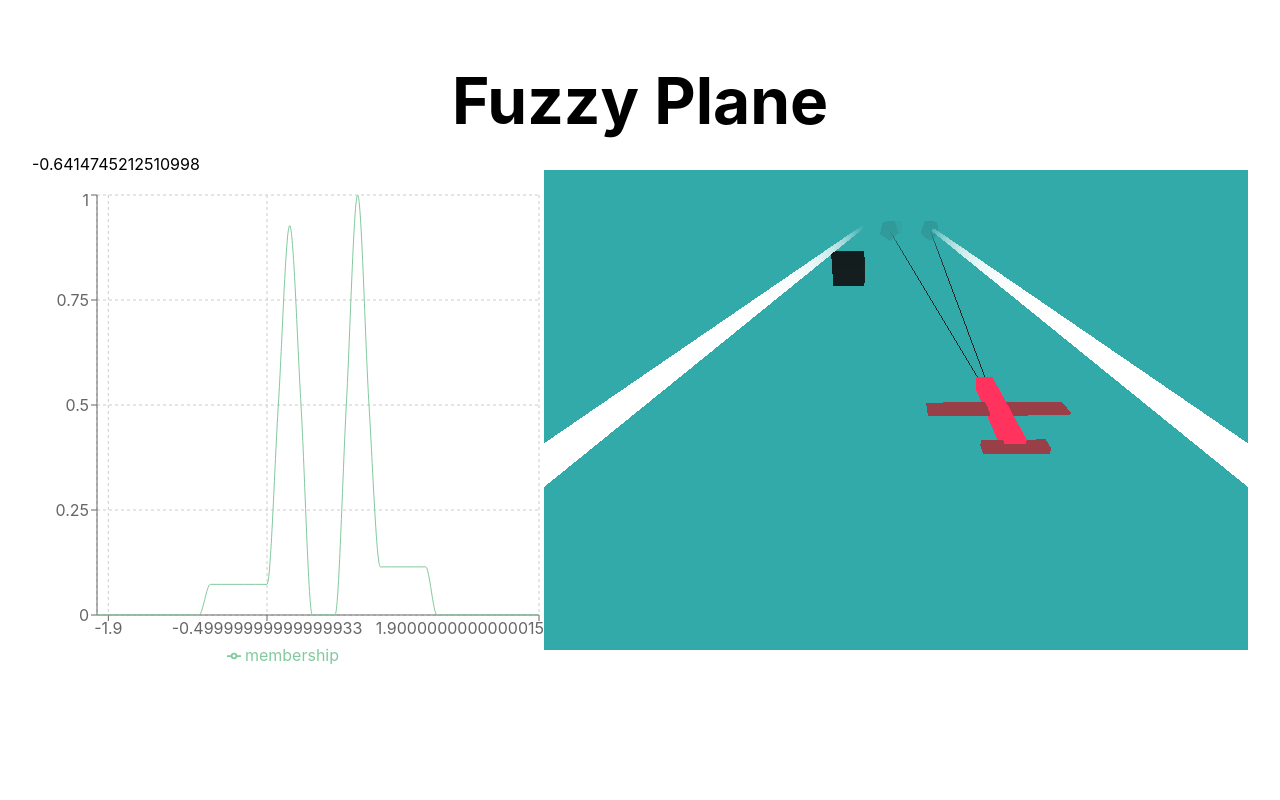
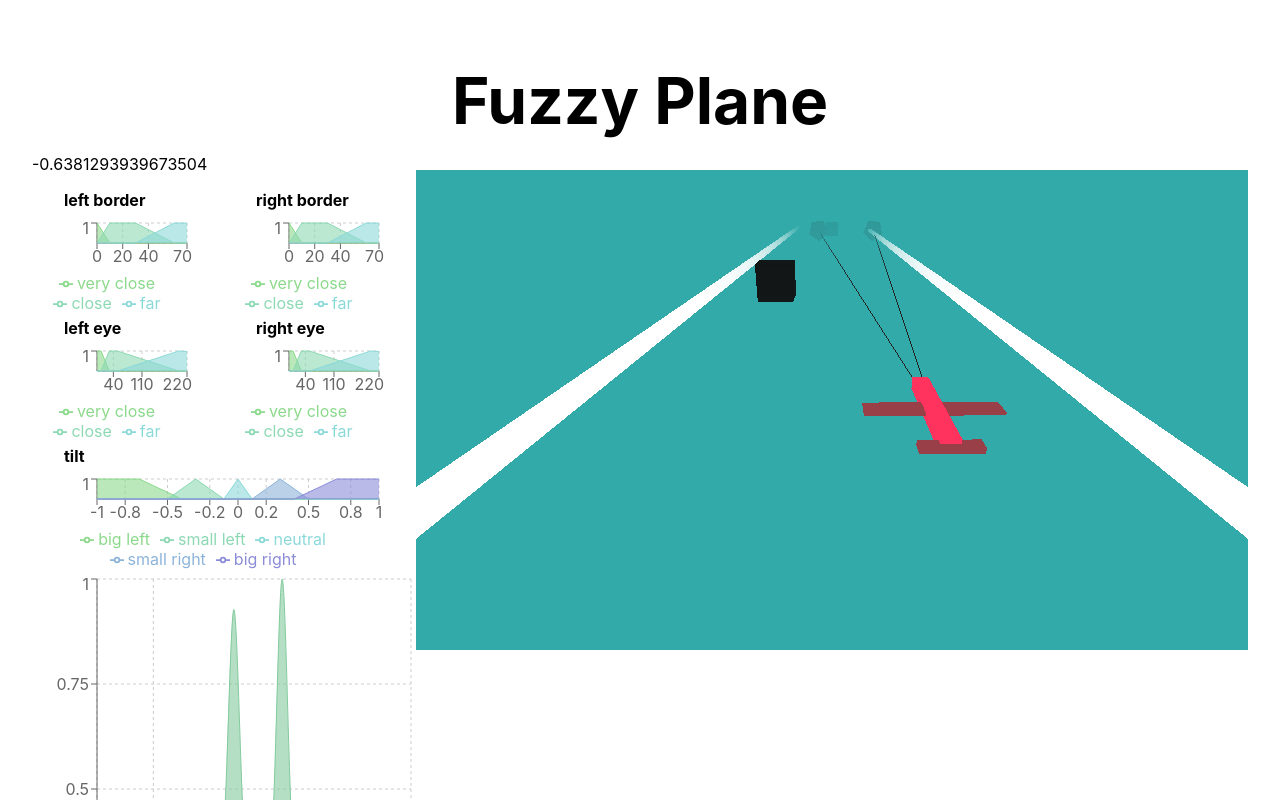
Before and after one commit to iwoplaza/fuzzy-plane, a Next.js app: page / in a window 1280 px wide. Shown: the top 800 px of the page. Built offline with nearby package versions, Linux system fonts and the light colour scheme.

Commit message:
The input and output variables are now properly charted.

```diff
--- /dev/null
+++ b/components/FuzzyVariableChart.module.scss
@@ -0,0 +1,8 @@
+.base {
+    margin: 0 2em 0 0;
+
+    .label {
+        margin: 0 0 0.5em 2em;
+        padding: 0;
+    }
+}
--- /dev/null
+++ b/components/FuzzyVariableChart.tsx
@@ -0,0 +1,39 @@
+import { Area, AreaChart, CartesianGrid, Legend, ResponsiveContainer, Tooltip, XAxis, YAxis } from 'recharts';
+import styles from './FuzzyVariableChart.module.scss';
+
+export type MembershipPointData = {
+    x: number;
+} & {[key: string]: number};
+
+export interface InputVariableChartProps {
+    label: string;
+    functionLabels: string[];
+    points: MembershipPointData[];
+}
+
+export function FuzzyVariableChart({ label: inputVarLabel, functionLabels, points }: InputVariableChartProps) {
+    return (
+        <div className={styles.base}>
+            <h4 className={styles.label}>{inputVarLabel}</h4>
+            <ResponsiveContainer width="100%" height={100}>
+                <AreaChart data={points}>
+                    <CartesianGrid strokeDasharray="3 3" />
+                    <XAxis dataKey="x" />
+                    <YAxis />
+                    <Tooltip />
+                    <Legend />
+                    {functionLabels.map((label, i) => (
+                        <Area key={label} type="linear" dataKey={label} {...(() => {
+                            const color = `hsl(${i * 30 + 120}, 50%, 70%)`;
+
+                            return {
+                                stroke: color,
+                                fill: color,
+                            };
+                        })()} />
+                    ))}
+                </AreaChart>
+            </ResponsiveContainer>
+        </div>
+    );
+}
--- a/pages/index.tsx
+++ b/pages/index.tsx
@@ -1,52 +1,88 @@
+import Head from 'next/head';
 import styles from '../styles/Home.module.scss';
-import Head from 'next/head';
+import { ThreeContext } from '../web/threeContext';
 import { useRef, useEffect, useState } from 'react';
-import { ThreeContext } from '../web/threeContext';
-import { CartesianGrid, Legend, Line, LineChart, Polygon, ReferenceArea, ResponsiveContainer, Tooltip, XAxis, YAxis } from 'recharts';
-import { Coordinate } from 'recharts/types/util/types';
-import { TrapezoidShape } from '../fuzzy/membership';
+import { Area, AreaChart, CartesianGrid, Legend, ResponsiveContainer, Tooltip, XAxis, YAxis } from 'recharts';
+import { FuzzyVariableChart, MembershipPointData } from '../components/FuzzyVariableChart';
+import { Fuzzifier } from '../fuzzy/logic';
 
 let threeContext: ThreeContext|null = null;
 
-interface TrapezoidData {
+interface FuzzyVarData {
     label: string;
-    points: Coordinate[];
+    functionLabels: string[];
+    points: MembershipPointData[];
+    domain: [number, number];
 }
 
-interface CompoundData {
-    x: number;
-    membership: number;
+const domains: {[key: string]: [number, number]} = {
+    'left border': [0, 70],
+    'right border': [0, 70],
+    'left eye': [0, 220],
+    'right eye': [0, 220],
+};
+
+function evaluateFuzzifier(fuzzifier: Fuzzifier, domain: [number, number], deltaX: number): { functionLabels: string[], points: MembershipPointData[] } {
+    const functions = fuzzifier.membershipFunctions;
+    const functionLabels = functions.map(([label, f]) => label);
+
+    const points = [];
+    for (let x = domain[0]; x <= domain[1]; x += deltaX) {
+        const point: MembershipPointData = {
+            x: Math.round(x * 100) / 100,
+        };
+
+        for (const [label, f] of functions) {
+            point[label] = f.evaluate(x);
+        }
+
+        points.push(point);
+    }
+
+    return {
+        functionLabels,
+        points,
+    };
 }
 
 export default function Home() {
     const canvasContainerRef = useRef<HTMLDivElement>();
     const [tiltAcceleration, setTiltAcceleration] = useState(0);
-    const [trapezoidDataList, setTrapezoidDataList] = useState<TrapezoidData[]>([]);
-    const [compoundData, setCompoundData] = useState<CompoundData[]>();
+    const [compoundData, setCompoundData] = useState<MembershipPointData[]>();
+    const [inputVarData, setInputVarData] = useState<FuzzyVarData[]>([]);
+    const [outputVarData, setOutputVarData] = useState<FuzzyVarData|null>(null);
 
     useEffect(() => {
         if (threeContext === null) {
             threeContext = new ThreeContext();
         }
 
+        setInputVarData(threeContext.controller.getInputVars().map(v => {
+            const domain = domains[v.getKey()];
+
+            return {
+                label: v.getKey(),
+                domain,
+                ...evaluateFuzzifier(v.getFuzzifier(), domain, 10),
+            };
+        }));
+
+        setOutputVarData(() => {
+            const domain = [-1, 1] as [number, number];
+            const fuzzifier = threeContext.controller.getLogic().outputFuzzifier;
+
+            return {
+                label: 'tilt',
+                domain,
+                ...evaluateFuzzifier(fuzzifier, domain, 0.1),
+            };
+        });
+
         threeContext.mount(canvasContainerRef.current, () => {
             setTiltAcceleration(threeContext.planeTiltAcceleration);
-            setTrapezoidDataList(threeContext.controller.getLogic().outputFuzzifier.membershipFunctions.map(([key, func]) => ({
-                label: key,
-                points: (() => {
-                    const { fromLow, fromHigh, toHigh, toLow } = (func as TrapezoidShape);
-
-                    return [
-                        { x: fromLow, y: 0 },
-                        { x: fromHigh, y: 1 },
-                        { x: toHigh, y: 1 },
-                        { x: toLow, y: 0 },
-                    ];
-                })()
-            })));
 
             setCompoundData(() => {
-                const data: CompoundData[] = [];
+                const data: MembershipPointData[] = [];
 
                 for (let x = -2; x <= 2; x += 0.1) {
                     data.push({
@@ -75,8 +111,26 @@ export default function Home() {
                 </h1>
                 <aside className={styles.graphs}>
                     <p>{tiltAcceleration}</p>
+                    <div className={styles.inputGraphsGrid}>
+                        {inputVarData.map(inputVar => (
+                            <FuzzyVariableChart
+                                key={inputVar.label}
+                                label={inputVar.label}
+                                functionLabels={inputVar.functionLabels}
+                                points={inputVar.points}
+                            />
+                        ))}
+                    </div>
+                    {outputVarData && (
+                        <FuzzyVariableChart
+                            key={outputVarData.label}
+                            label={outputVarData.label}
+                            functionLabels={outputVarData.functionLabels}
+                            points={outputVarData.points}
+                        />
+                    )}
                     <ResponsiveContainer width="100%" height="100%">
-                        <LineChart
+                        <AreaChart
                             width={500}
                             height={500}
                             data={compoundData}
@@ -86,8 +140,8 @@ export default function Home() {
                             <YAxis />
                             <Tooltip />
                             <Legend />
-                            <Line type="monotone" dataKey="membership" stroke="#82ca9d" />
-                        </LineChart>
+                            <Area type="monotone" dataKey="membership" stroke="#82ca9d" fill="#82ca9d" />
+                        </AreaChart>
                     </ResponsiveContainer>
                 </aside>
                 <div ref={canvasContainerRef} className={styles.canvasContainer}></div>
--- a/styles/Home.module.scss
+++ b/styles/Home.module.scss
@@ -18,8 +18,13 @@
 
   .graphs {
     grid-area: graphs;
-    min-width: 40vw;
+    min-width: 30vw;
     max-height: 60vh;
+
+    .inputGraphsGrid {
+      display: grid;
+      grid-template-columns: 1fr 1fr;
+    }
   }
 
   .canvasContainer {
--- a/web/controller.ts
+++ b/web/controller.ts
@@ -1,6 +1,5 @@
-import { FuzzyLogic, Fuzzifier, FuzzyVar, all, any } from '../fuzzy/logic';
+import { FuzzyLogic, Fuzzifier, FuzzyVar, any } from '../fuzzy/logic';
 import { Trapezoid } from '../fuzzy/membership';
-import { CompoundShape } from '../fuzzy/membership/compound';
 import { NumericCompoundShape } from '../fuzzy/membership/numericCompound';
 
 export interface ControllerInput {
--- a/web/threeContext.ts
+++ b/web/threeContext.ts
@@ -1,6 +1,6 @@
 import { AmbientLight, ArrowHelper, Clock, Fog, PerspectiveCamera, Raycaster, Scene, Vector3, WebGLRenderer } from 'three';
 import { ContinuousBorder } from './continuousBorder';
-import { Controller, ControllerInput, IController } from './controller';
+import { Controller, ControllerInput } from './controller';
 import { Obstacles } from './obstacles';
 import { Plane } from './plane';
 
```
Also changed, not shown: 1 other file (tests, documents, lock files or other folders).
